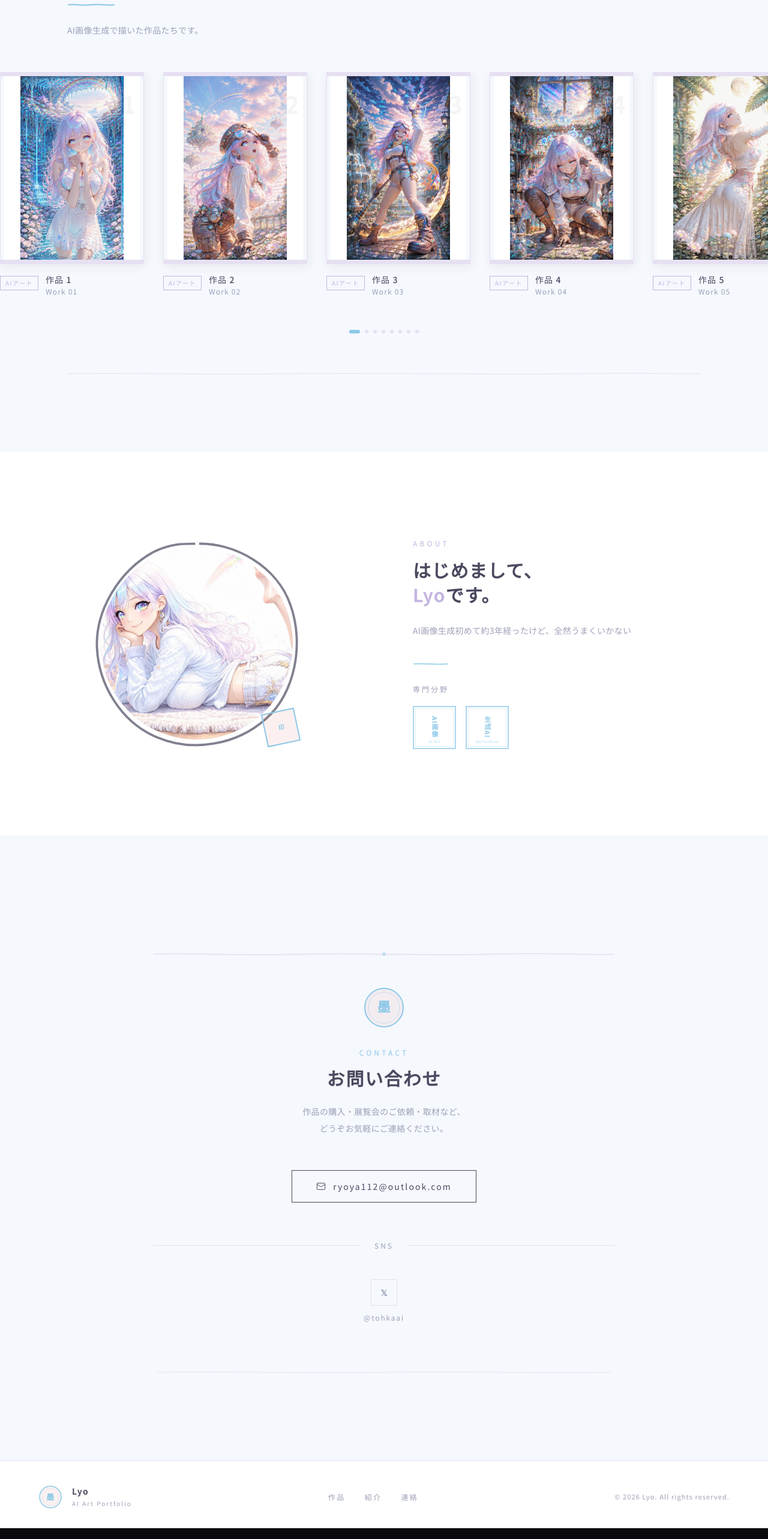
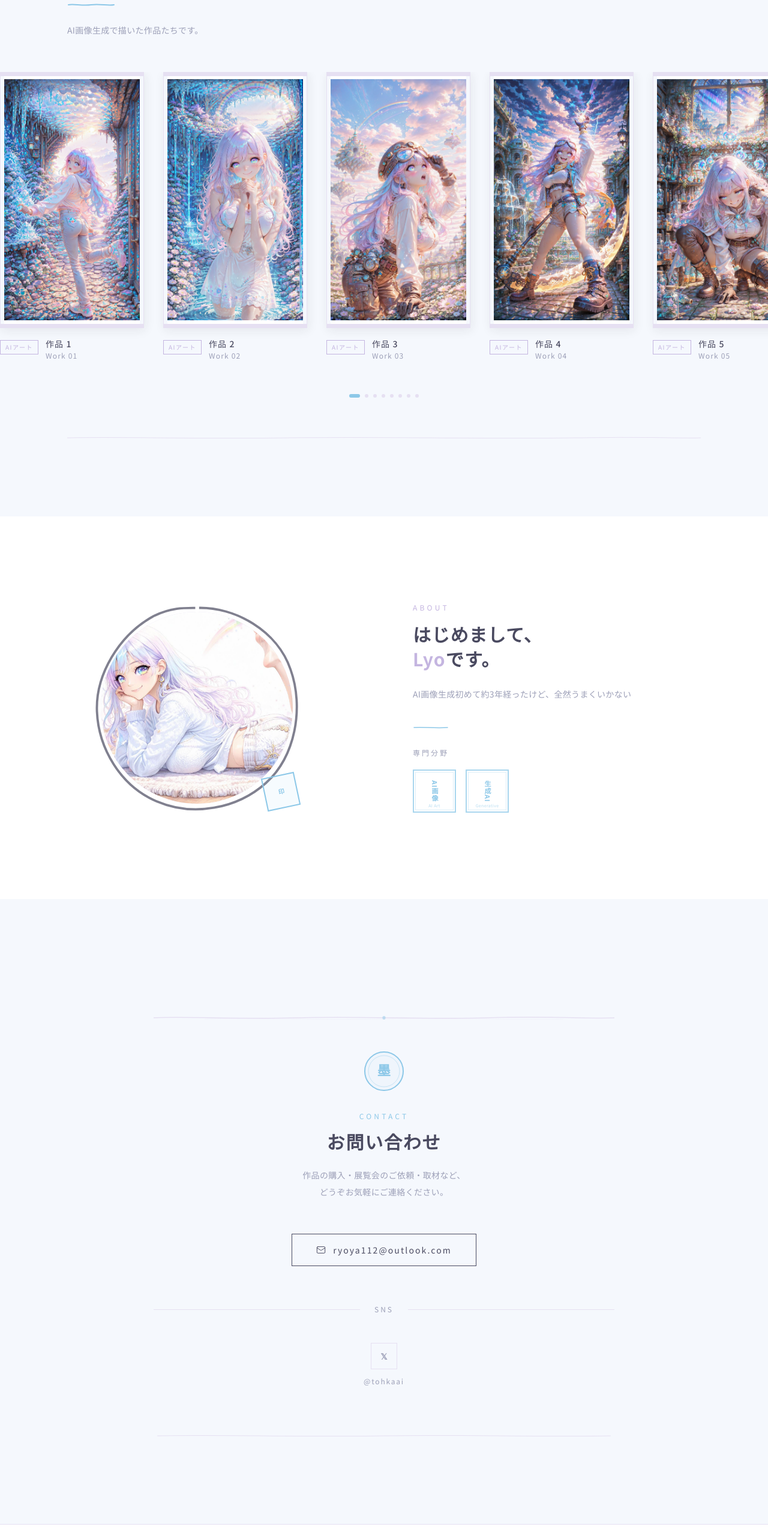
Before and after one commit to AndoLyo/shikumiya-abc, a Next.js app: page / in a window 1280 px wide. Shown: the part 1000-3566 px from the top of the page at 60% size. Built offline with nearby package versions, Linux system fonts and the light colour scheme.

Commit message:
カスタマイズ: Lyo様の要望を反映

```diff
--- a/src/components/AboutSection.tsx
+++ b/src/components/AboutSection.tsx
@@ -140,7 +140,7 @@ export default function AboutSection() {
                   className="w-14 h-14 flex items-center justify-center border-2"
                   style={{
                     borderColor: "var(--color-accent)",
-                    backgroundColor: "rgba(199, 62, 58, 0.08)",
+                    backgroundColor: "rgba(141, 200, 232, 0.08)",
                   }}
                 >
                   <span
--- a/src/components/ContactSection.tsx
+++ b/src/components/ContactSection.tsx
@@ -48,7 +48,7 @@ function SealStamp() {
       aria-hidden="true"
     >
       {/* Outer circle */}
-      <circle cx="35" cy="35" r="32" stroke="var(--color-accent)" strokeWidth="2" fill="rgba(199,62,58,0.06)" />
+      <circle cx="35" cy="35" r="32" stroke="var(--color-accent)" strokeWidth="2" fill="rgba(141,200,232,0.06)" />
       {/* Inner circle */}
       <circle cx="35" cy="35" r="26" stroke="var(--color-accent)" strokeWidth="0.8" fill="none" opacity="0.5" />
       {/* Japanese text — 墨 (sumi) */}
--- a/src/components/Footer.tsx
+++ b/src/components/Footer.tsx
@@ -11,7 +11,7 @@ function FooterSeal() {
       xmlns="http://www.w3.org/2000/svg"
       aria-hidden="true"
     >
-      <circle cx="20" cy="20" r="18" stroke="var(--color-accent)" strokeWidth="1.5" fill="rgba(199,62,58,0.07)" />
+      <circle cx="20" cy="20" r="18" stroke="var(--color-accent)" strokeWidth="1.5" fill="rgba(141,200,232,0.07)" />
       <circle cx="20" cy="20" r="14" stroke="var(--color-accent)" strokeWidth="0.6" fill="none" opacity="0.4" />
       <text
         x="20"
--- a/src/components/WorksSection.tsx
+++ b/src/components/WorksSection.tsx
@@ -10,49 +10,49 @@ const works = [
     title: "作品 1",
     titleEn: "Work 01",
     category: "AIアート",
-    src: "/images/work_03.webp",
+    src: "/images/work_02.webp",
   },
   {
     id: "02",
     title: "作品 2",
     titleEn: "Work 02",
     category: "AIアート",
-    src: "/images/work_04.webp",
+    src: "/images/work_03.webp",
   },
   {
     id: "03",
     title: "作品 3",
     titleEn: "Work 03",
     category: "AIアート",
-    src: "/images/work_05.webp",
+    src: "/images/work_04.webp",
   },
   {
     id: "04",
     title: "作品 4",
     titleEn: "Work 04",
     category: "AIアート",
-    src: "/images/work_06.webp",
+    src: "/images/work_05.webp",
   },
   {
     id: "05",
     title: "作品 5",
     titleEn: "Work 05",
     category: "AIアート",
-    src: "/images/work_07.webp",
+    src: "/images/work_06.webp",
   },
   {
     id: "06",
     title: "作品 6",
     titleEn: "Work 06",
     category: "AIアート",
-    src: "/images/work_08.webp",
+    src: "/images/work_07.webp",
   },
   {
     id: "07",
     title: "作品 7",
     titleEn: "Work 07",
     category: "AIアート",
-    src: "/images/work_09.webp",
+    src: "/images/work_08.webp",
   },
   {
     id: "08",
@@ -117,7 +117,7 @@ function WorkCard({ work, index }: { work: (typeof works)[number]; index: number
       <div
         className="relative overflow-hidden"
         style={{
-          aspectRatio: "3/4",
+          aspectRatio: "9/16",
           backgroundColor: "var(--color-surface)",
           border: "1px solid var(--color-border)",
           boxShadow: "2px 4px 16px rgba(44, 44, 44, 0.08), inset 0 0 0 4px var(--color-surface)",
```
Also changed, not shown: 1 other file (tests, documents, lock files or other folders).
